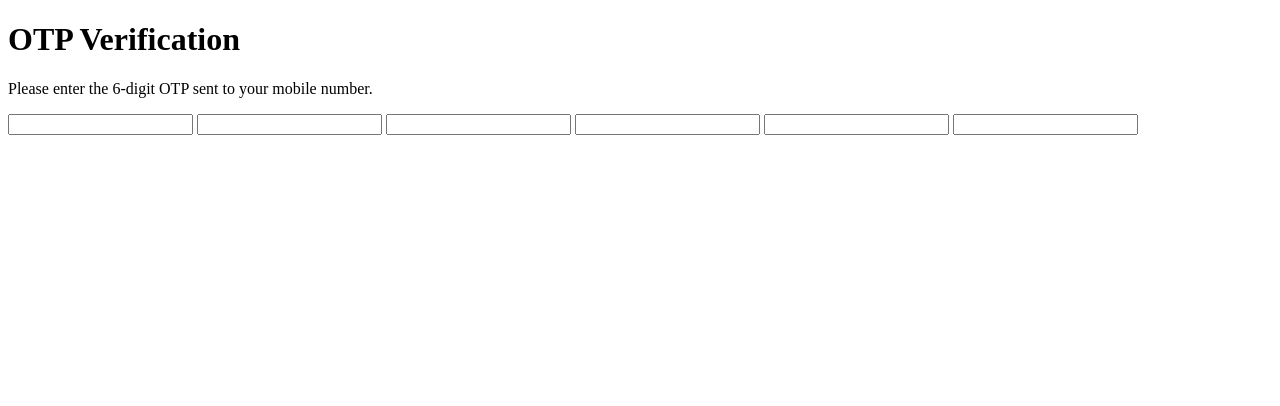
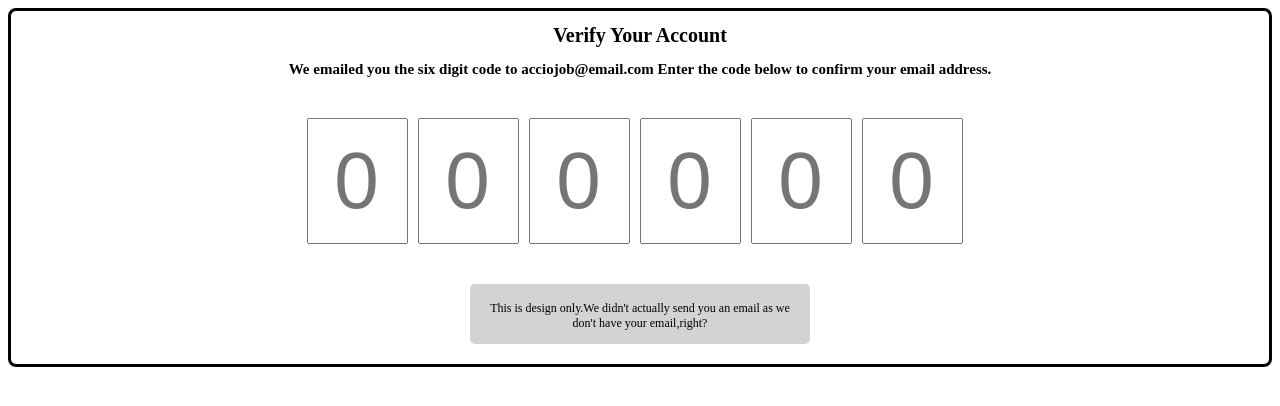
Before and after one commit to acciojob/OTP-Lavanya-pg87, a website: page main.html in a window 1280 px wide. Drawn offline with Linux system fonts and the light colour scheme.

Commit message:
created a submission

```diff
--- a/main.html
+++ b/main.html
@@ -1,22 +1,29 @@
 <!DOCTYPE html>
+
 <html>
 
 <head>
-    <link rel="stylesheet" href="styles.css">
+	<link rel="stylesheet" href="styles.css">
 </head>
 
 <body>
-    <h1 id="verification_heading">OTP Verification</h1>
-    <p id="verification_subtext">Please enter the 6-digit OTP sent to your mobile number.</p>
-    <div class="code-container">
-        <input type="text" class="code" maxlength="1" oninput="focusNext(this)" onkeydown="handleBackspace(this)">
-        <input type="text" class="code" maxlength="1" oninput="focusNext(this)" onkeydown="handleBackspace(this)">
-        <input type="text" class="code" maxlength="1" oninput="focusNext(this)" onkeydown="handleBackspace(this)">
-        <input type="text" class="code" maxlength="1" oninput="focusNext(this)" onkeydown="handleBackspace(this)">
-        <input type="text" class="code" maxlength="1" oninput="focusNext(this)" onkeydown="handleBackspace(this)">
-        <input type="text" class="code" maxlength="1" oninput="focusNext(this)" onkeydown="handleBackspace(this)">
-    </div>
-    <script type="text/javascript" src="./script.js"></script>
+	<!-- the entire body must be written by student -->
+	<div id="mainContainer">
+	<h1 id ="verification_heading">Verify Your Account</h1>
+	<h2 id ="verification_subtext">We emailed you the six digit code to acciojob@email.com Enter the code below to confirm your email address.</h2>
+	<div class="code-container"><input type="number" id="digits1" class="code" name="otp" placeholder="0">
+	<input type="number" id="digits2" class="code" name="otp" placeholder="0">
+	<input type="number" id="digits3" class="code" name="otp" placeholder="0">
+	<input type="number" id="digits4" class="code" name="otp" placeholder="0">
+	<input type="number" id="digits5" class="code" name="otp" placeholder="0">
+	<input type="number" id="digits6" class="code" name="otp" placeholder="0"></div>
+	<div id="lastbox"><div id="warn">
+		<p>This is design only.We didn't actually send you an email as we don't have your email,right?</p>
+	</div></div>
+	</div>
+    <script type="text/javascript" src="./script.js">
+</script>
+
 </body>
 
 </html>
--- a/script.js
+++ b/script.js
@@ -1,17 +1,27 @@
-function focusNext(currentInput) {
-    if (currentInput.value.length === 1) {
-        const nextInput = currentInput.nextElementSibling;
-        if (nextInput) {
-            nextInput.focus();
-        }
-    }
+//your JS code here. If required.
+const inputs = document.querySelectorAll('.code');
+
+inputs.forEach((input,index)=>{
+	input.addEventListner('input', (event) => {handleInput(event,index)});
+	input.addEventListner('keydown',(event)=>{handleBackSpace(event,index)});
+});
+
+function handleInput(event,index){
+	const value = event.target.value;
+	if(!isNaN(value) && value >= 0 && value <= 9){
+		if(index<inputs.length-1 && value!== ''){
+			inputs[index + 1].focus();
+		}
+		else{
+			value = '';
+		}
+
+	}
+	function handleBackSpace(event, index){
+		if(event.key==='Backspace' && index>0 && event.target.value ===''){
+			inputs[index-1].focus();
+		}
+	}
+
+
 }
-
-function handleBackspace(currentInput, event) {
-    if (currentInput.value === '' && event.key === 'Backspace') {
-        const previousInput = currentInput.previousElementSibling;
-        if (previousInput) {
-            previousInput.focus();
-        }
-    }
-}
--- a/styles.css
+++ b/styles.css
@@ -1 +1,52 @@
 /*  your css code here. If applicable */
+#mainContainer{
+
+	border:3px solid black;
+	border-radius: 8px;
+	align-items:center;
+
+}
+h1{
+	text-align:center;
+	font-size:20px;
+}
+h2{
+	text-align:center;
+	font-size:15px;
+}
+.code-container{
+	/* align-items:center;*/
+	display: flex;
+	justify-content:center;
+	/* background-color: yellow; */
+	margin-top:40px;
+	margin-bottom:40px;
+}
+.code{
+	width : 80px;
+	height : 120px;
+	font-size : 80px;
+	text-align : center;
+	margin-right:10px;
+	padding-left:15px;
+}
+#lastbox{
+	display:flex;
+	justify-content:center;
+	margin:20px
+}
+#warn{
+	background-color:lightgrey;
+	width:340px;
+	height:60px;
+	border-radius:5px;
+	align-items:center;
+}
+p{
+	text-align:center;
+	font-size:12px;
+	padding:5px;
+	padding-left:10px;
+	padding-right:10px;
+
+}
```
